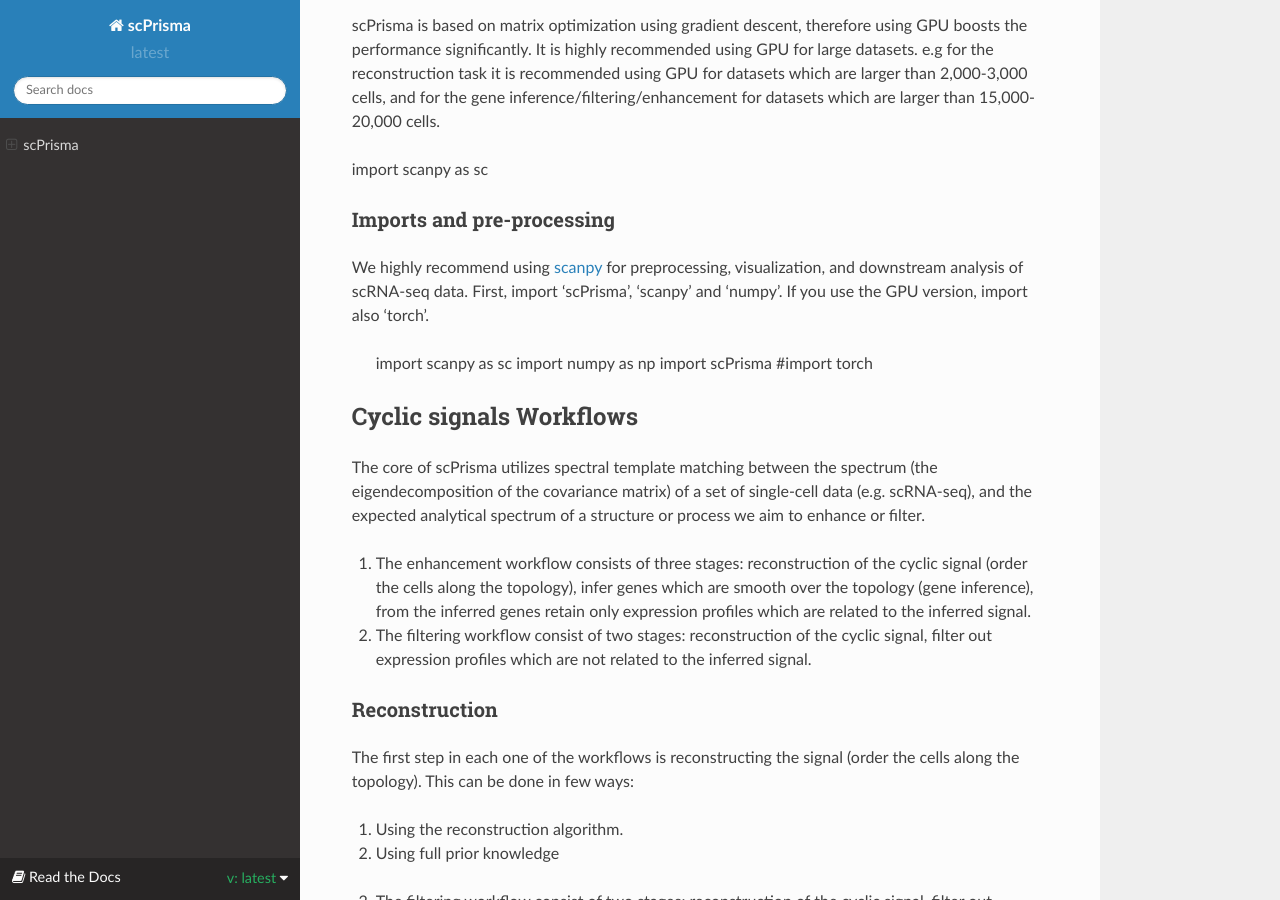
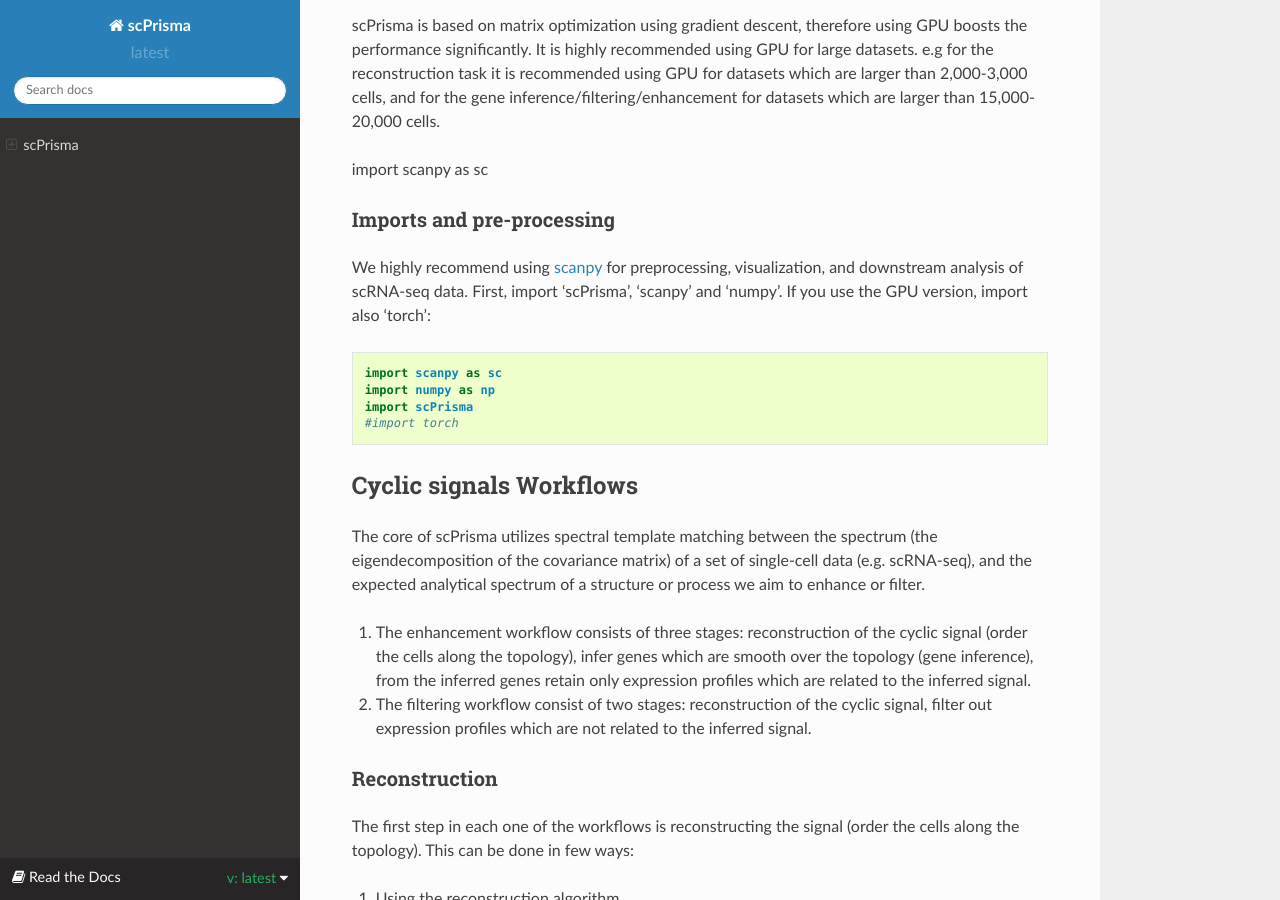
Before and after one commit to nitzanlab/scPrisma, a Sphinx documentation site: the page built from docs/index.rst, in a window 1280 px wide and 900 px high, scrolled down 1469 px. Built offline with Sphinx 7.4.7 and the Read the Docs theme 2.0.0, drawn with Linux system fonts in a browser that asks for light colours.

```diff
--- a/docs/index.rst
+++ b/docs/index.rst
@@ -32,7 +32,7 @@ import scanpy as sc
 Imports and pre-processing
 ~~~~~~~~~~
 We highly recommend using `scanpy <https://scanpy.readthedocs.io/>`_ for preprocessing, visualization, and downstream analysis of scRNA-seq data.
-First, import 'scPrisma', 'scanpy' and 'numpy'. If you use the GPU version, import also 'torch'.
+First, import 'scPrisma', 'scanpy' and 'numpy'. If you use the GPU version, import also 'torch'::
 
     import scanpy as sc
     import numpy as np
```
